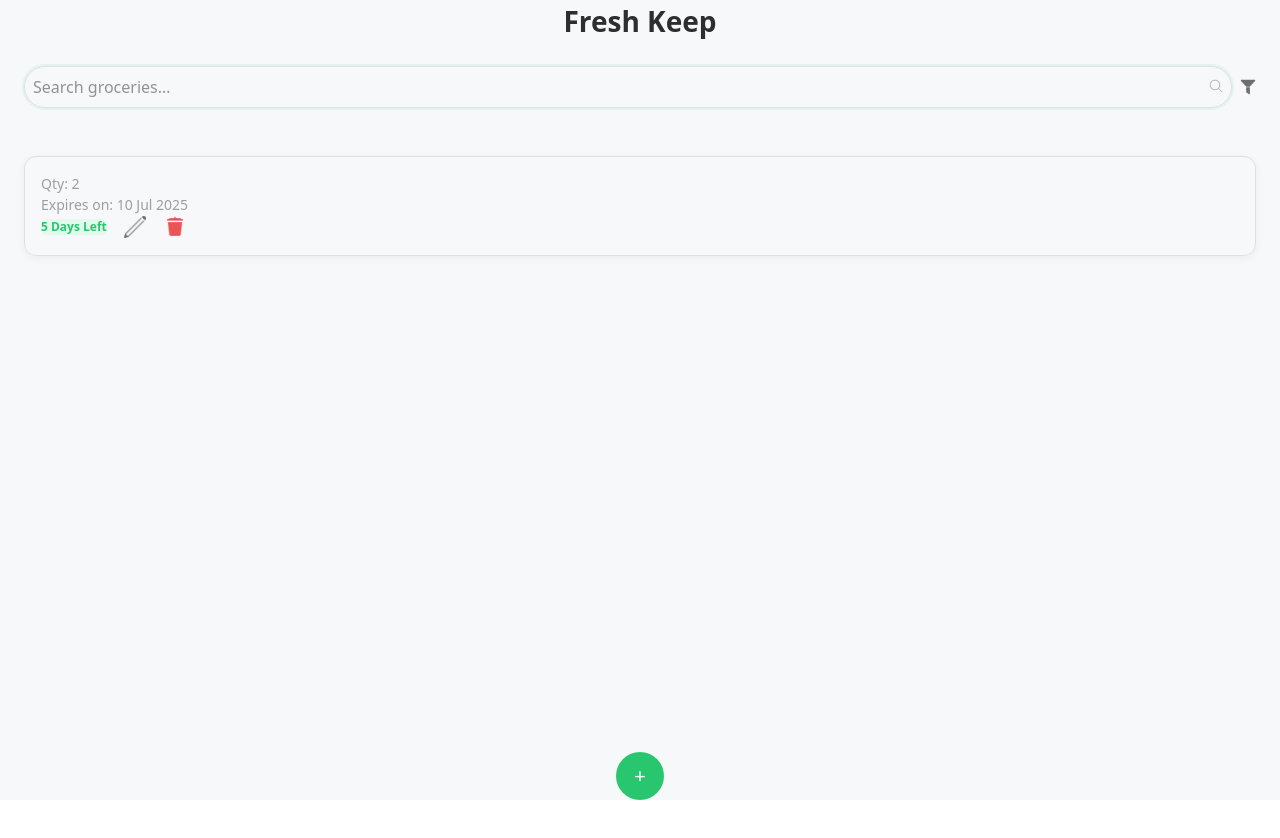
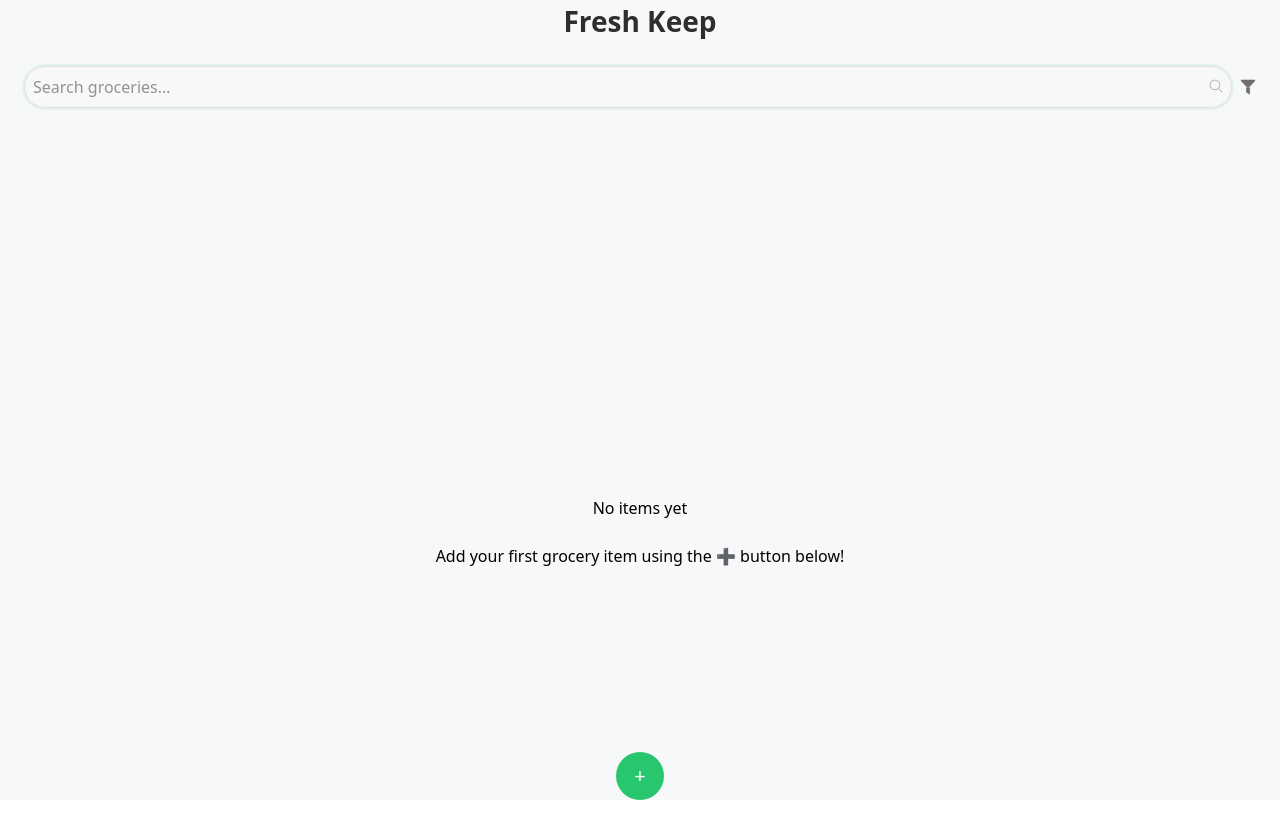
Before and after one commit to Abhas2001/Grocery-Expiry-Track, a React (Vite) app: page / in a window 1280 px wide. Shown: the top 838 px of the page. Before the commit the page ends 800 px from the top, so only its background shows below. Built offline with nearby package versions, Linux system fonts and the light colour scheme.

Commit message:
ui change

```diff
--- a/src/Items/index.jsx
+++ b/src/Items/index.jsx
@@ -7,11 +7,14 @@ import { userContext } from '../Home';
 
 const Items = () => {
     const{data} = useContext(userContext);
-    console.log(data,"datahaibeta");
+
+    const result = data.filter((x)=>x.itemname.length>0)
+    console.log(result,"datahaibeta");
   return (
  <>
+ {result.length>0?
    <section className='w-full flex flex-col justify-center items-center p-6 gap-2 overflow-y-auto overflow-x-hidden'>
-    { data.map((x)=>(
+    { result.map((x)=>(
 
 
       <section className='w-full shadow-[0_2px_10px_rgba(0,0,0,0.05)] border-[1px] border-[#E0E0E0] p-4 flex flex-col rounded-xl '>
@@ -30,6 +33,19 @@ const Items = () => {
         ))
 }
       </section>
+      :
+      <section className='w-full h-screen flex flex-col justify-center items-center p-0'>
+        <span>
+       No items yet
+       </span>
+       <br />
+       <span>
+
+
+Add your first grocery item using the ➕ button below!
+       </span>
+      </section>
+}
  </>
   )
 }
```
